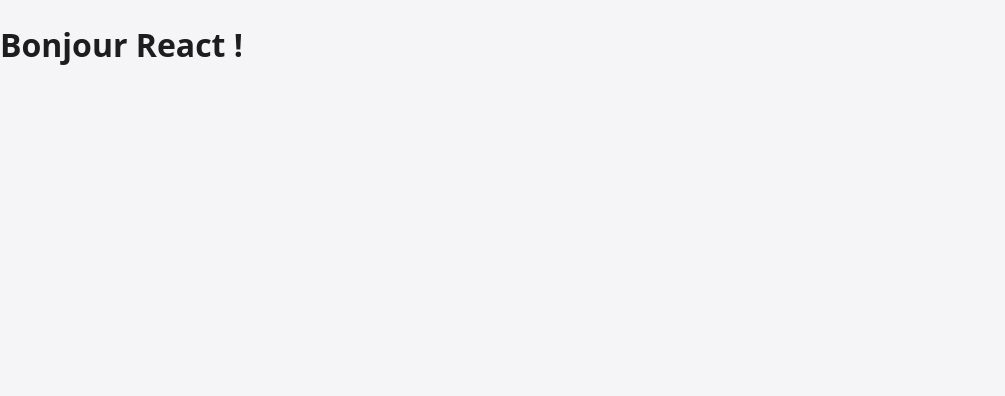
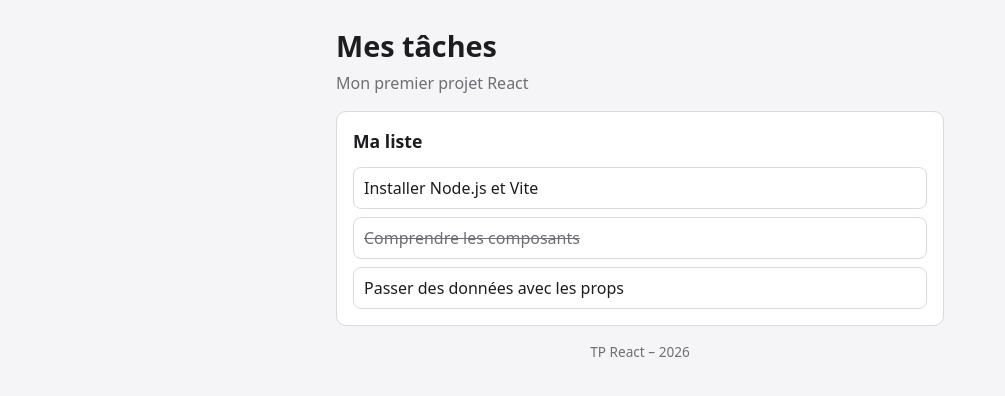
Before and after one commit to elhaik-amine/tp-react-taches, a React (Vite) app in the folder mes-taches/: page / in a window 1280 px wide. Shown: the top 396 px of the page, without its empty margins (0-1005 px from the left). Built offline with nearby package versions, Linux system fonts and the light colour scheme.

Commit message:
Étape 1 : premiers composants

```diff
--- a/mes-taches/src/App.jsx
+++ b/mes-taches/src/App.jsx
@@ -1,5 +1,18 @@
+import Entete from './components/Entete.jsx'
+import ListeTaches from './components/ListeTaches.jsx'
+import Pied from './components/Pied.jsx'
+
 function App() {
-  return <h1>Bonjour React !</h1>
+  return (
+    <div className="app">
+      <Entete />
+      <section className="carte">
+        <h2>Ma liste</h2>
+        <ListeTaches />
+      </section>
+      <Pied />
+    </div>
+  )
 }
 
 export default App
--- /dev/null
+++ b/mes-taches/src/components/Entete.jsx
@@ -0,0 +1,10 @@
+function Entete() {
+  return (
+    <header className="entete">
+      <h1>Mes tâches</h1>
+      <p>Mon premier projet React</p>
+    </header>
+  )
+}
+
+export default Entete
--- /dev/null
+++ b/mes-taches/src/components/ListeTaches.jsx
@@ -0,0 +1,17 @@
+function ListeTaches() {
+  return (
+    <ul className="liste-taches">
+      <li className="tache">
+        <span className="titre">Installer Node.js et Vite</span>
+      </li>
+      <li className="tache terminee">
+        <span className="titre">Comprendre les composants</span>
+      </li>
+      <li className="tache">
+        <span className="titre">Passer des données avec les props</span>
+      </li>
+    </ul>
+  )
+}
+
+export default ListeTaches
--- /dev/null
+++ b/mes-taches/src/components/Pied.jsx
@@ -0,0 +1,11 @@
+const ANNEE = new Date().getFullYear()
+
+function Pied() {
+  return (
+    <footer className="pied">
+      TP React – {ANNEE}
+    </footer>
+  )
+}
+
+export default Pied
```
